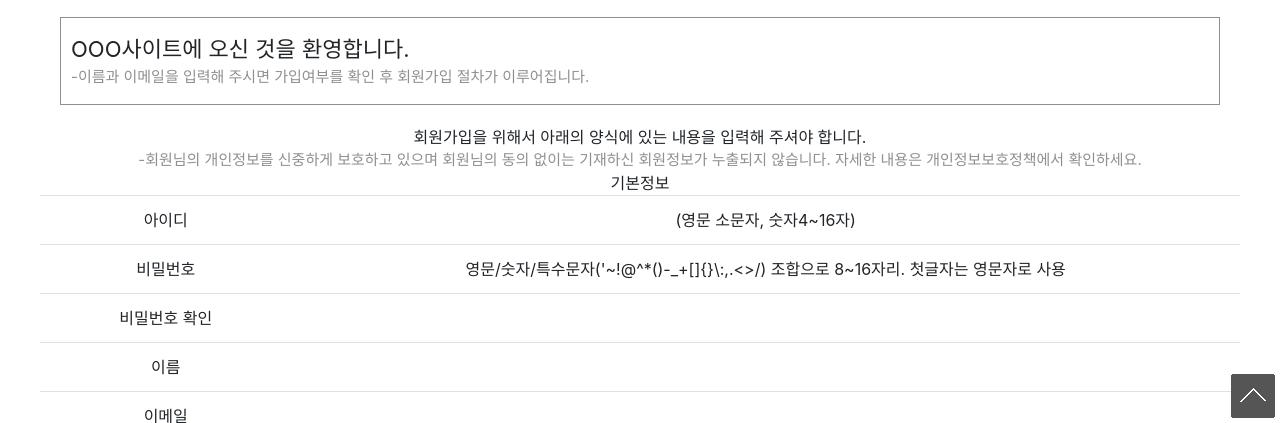
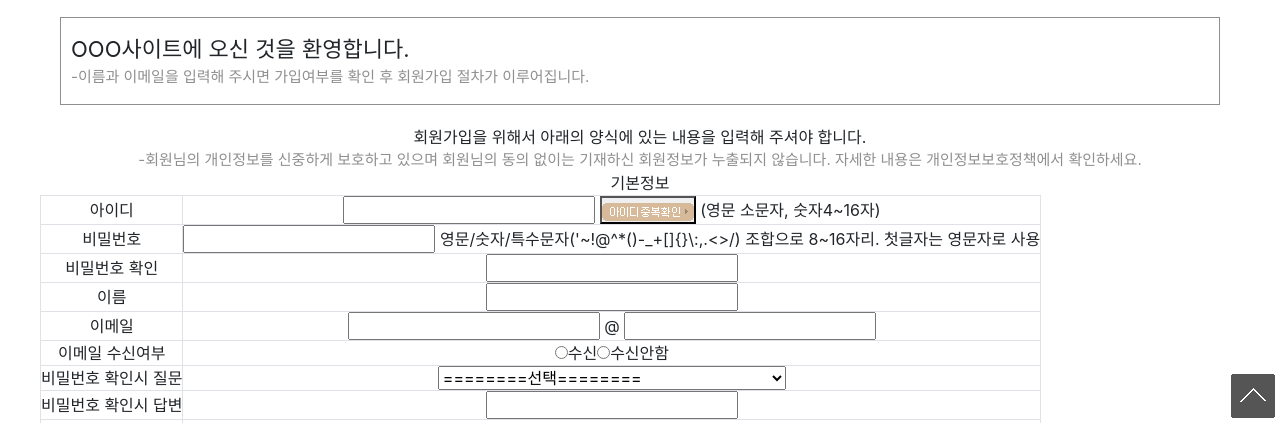
Before and after one commit to asfmnaew/company-web, a plain HTML site: page member/join3.html in a window 1280 px wide. Shown: the part 377-800 px from the top of the page. Drawn offline with nearby package versions, Linux system fonts and the light colour scheme.

Commit message:
Update join3.html

```diff
--- a/member/join3.html
+++ b/member/join3.html
@@ -62,47 +62,68 @@
         <div class="jbd3">회원가입을 위해서 아래의 양식에 있는 내용을 입력해 주셔야 합니다.</div>
         <div class="jbd2">-회원님의 개인정보를 신중하게 보호하고 있으며 회원님의 동의 없이는 기재하신 회원정보가 누출되지 않습니다. 자세한 내용은 개인정보보호정책에서 확인하세요.</div>
       </div>
-      <div>
+      <div class="joininfo">
         <div>기본정보</div>
         <form action="">
-            <table class="table jota">
-                <tr>
+            <table class="table-bordered jointable">
+                <tr class="jointr">
                     <td>아이디</td>
-                    <td> (영문 소문자, 숫자4~16자)</td>
+                    <td><input type="text" name="id">
+                      <button><img src="/img/member/btn_iddupl.gif"></button>
+                      (영문 소문자, 숫자4~16자)</td>
                 </tr>
-                <tr>
+                <tr class="jointr">
                     <td>비밀번호</td>
-                    <td>영문/숫자/특수문자('~!@^*()-_+[]{}\:,.<>/) 조합으로 8~16자리. 첫글자는 영문자로 사용</td>
+                    <td><input type="password" name="pw">
+                      영문/숫자/특수문자('~!@^*()-_+[]{}\:,.<>/) 조합으로 8~16자리. 첫글자는 영문자로 사용</td>
                 </tr>
-                <tr>
+                <tr class="jointr">
                     <td>비밀번호 확인</td>
-                    <td></td>
+                    <td><input type="password" name="pwcheck"></td>
                 </tr>
-                <tr>
+                <tr class="jointr">
                     <td>이름</td>
-                    <td></td>
+                    <td><input type="text" name="name"></td>
                 </tr>
-                <tr>
+                <tr class="jointr">
                     <td>이메일</td>
-                    <td></td>
+                    <td><input type="text"> @ <input type="text"></td>
                 </tr>
-                <tr>
+                <tr class="jointr">
                     <td>이메일 수신여부</td>
-                    <td></td>
+                    <td><input type="radio">수신<input type="radio">수신안함</td>
                 </tr>
-                <tr>
+                <tr class="jointr">
                     <td>비밀번호 확인시 질문</td>
-                    <td></td>
+                    <td><select name="" id="">
+                      <option value="0">========선택========</option>
+                      <option value="1">기억에 남는 추억의 장소는?</option>
+                      <option value="2">자신의 인생 좌우명은?</option>
+                      <option value="3">자신의 보물 제1호는?</option>
+                      <option value="4">가장 기억에 남는 선생님 성함은?</option>
+                      <option value="5">타인이 모르는 자신만의 신체비밀이 있다면?</option>
+                      <option value="6">추억하고 싶은 날짜가 있다면?</option>
+                      <option value="7">받았던 선물 중 기억에 남는 독특한 선물은?</option>
+                      <option value="8">유년시절 가장 생각나는 친구 이름은?</option>
+                      <option value="9">인상깊게 읽은 책 이름은?</option>
+                      <option value="10">읽은 책 중에서 좋아하는 구절이 있다면?</option>
+                      <option value="11">자신이 두번째로 존경하는 인물은?</option>
+                      <option value="12">친구들에게 공개하지 않은 어릴적 별명이 있다면?</option>
+                      <option value="13">초등학교 때 기억에 남는 짝꿍 이름은?</option>
+                      <option value="14">다시 태어나면 되고 싶은 것은?</option>
+                      <option value="15">내가 좋아하는 캐릭터는?</option>
+                      <option value="16">나의 주민등록번호 끝자리는?</option>
+                    </select></td>
                 </tr>
-                <tr>
+                <tr class="jointr">
                     <td>비밀번호 확인시 답변</td>
-                    <td></td>
+                    <td><input type="text"></td>
                 </tr>
-                <tr>
+                <tr class="jointr">
                     <td>성별</td>
-                    <td></td>
+                    <td><input type="radio">남자<input type="radio">여자</td>
                 </tr>
-                <tr>
+                <tr class="jointr">
                     <td>생년월일</td>
                     <td></td>
                 </tr>
```
